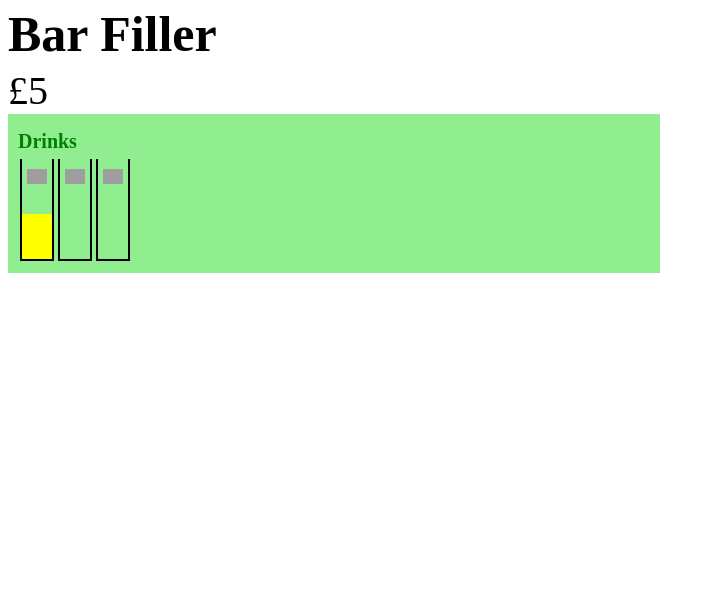
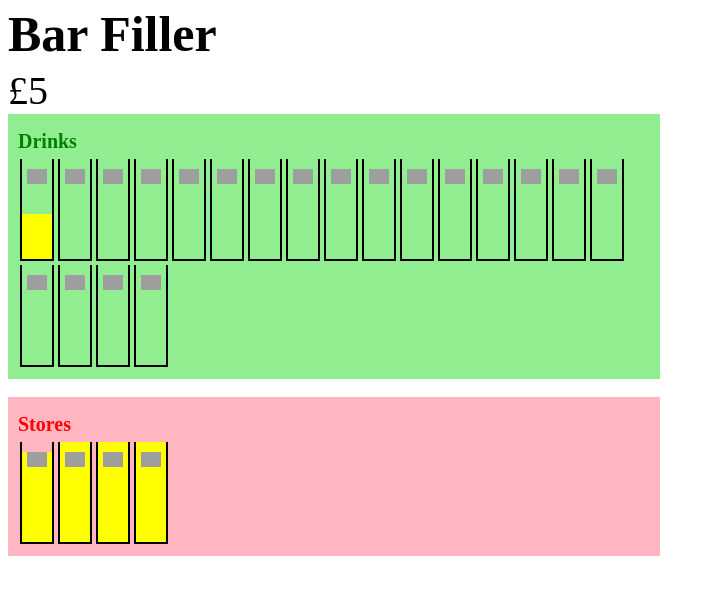
Before and after one commit to AJFaraday/bar_filler, a plain HTML site: page index.html in a window 1280 px wide. Both pictures are taken after a click on the element 37 px from the left and 210 px from the top of the page. Shown: the whole page, without its empty margins (0-715 px from the left). Drawn offline with Linux system fonts and the light colour scheme; grey boxes are pictures that could not be loaded.

Commit message:
Serving drinks is now reliant on stores, stores take time and money to refill.

```diff
--- a/index.html
+++ b/index.html
@@ -10,19 +10,22 @@
     <script type="text/javascript" src="lib/bar_filler.js"></script>
     <script type="text/javascript" src="lib/game_components/account.js"></script>
     <script type="text/javascript" src="lib/game_components/emoji.js"></script>
+    <script type="text/javascript" src="lib/game_components/store_room.js"></script>
 
 
     <script type="text/javascript" src="lib/data/customer_profiles.js"></script>
     <script type="text/javascript" src="lib/data/drinks.js"></script>
     <script type="text/javascript" src="lib/data/expenses.js"></script>
-    <script type="text/javascript" src="lib/data/sources.js"></script>
+    <script type="text/javascript" src="lib/data/stores.js"></script>
 
     <script type="text/javascript" src="lib/renderers/bar.js"></script>
     <script type="text/javascript" src="lib/renderers/money.js"></script>
     <script type="text/javascript" src="lib/renderers/drink_section.js"></script>
+    <script type="text/javascript" src="lib/renderers/store_section.js"></script>
 
     <script type="text/javascript" src="lib/entities/dummy_source.js"></script>
     <script type="text/javascript" src="lib/entities/customer.js"></script>
+    <script type="text/javascript" src="lib/entities/store.js"></script>
 
     <link rel="stylesheet" type="text/css" href="style/bar_filler.css"/>
 
--- a/lib/bar_filler.js
+++ b/lib/bar_filler.js
@@ -11,13 +11,37 @@ BarFiller = {
 
   init: function () {
     this.account = new BarFiller.game_components.account();
+    this.store_room = new BarFiller.game_components.store_room();
 
     new BarFiller.renderers.money();
     new BarFiller.renderers.drink_section();
+    new BarFiller.renderers.store_section();
 
     new BarFiller.entities.customer('beer');
+    new BarFiller.entities.customer('beer');
+    new BarFiller.entities.customer('beer');
+    new BarFiller.entities.customer('beer');
+    new BarFiller.entities.customer('beer');
+    new BarFiller.entities.customer('beer');
+    new BarFiller.entities.customer('wine');
+    new BarFiller.entities.customer('wine');
+    new BarFiller.entities.customer('wine');
+    new BarFiller.entities.customer('wine');
     new BarFiller.entities.customer('wine');
     new BarFiller.entities.customer('spirit');
+    new BarFiller.entities.customer('spirit');
+    new BarFiller.entities.customer('spirit');
+    new BarFiller.entities.customer('spirit');
+    new BarFiller.entities.customer('spirit');
+    new BarFiller.entities.customer('spirit');
+    new BarFiller.entities.customer('spirit');
+    new BarFiller.entities.customer('spirit');
+    new BarFiller.entities.customer('spirit');
+
+    new BarFiller.entities.store('beer');
+    new BarFiller.entities.store('beer');
+    new BarFiller.entities.store('wine');
+    new BarFiller.entities.store('spirit');
 
   },
 
--- a/lib/data/sources.js
+++ /dev/null
@@ -1,29 +0,0 @@
-BarFiller.data.sources = {
-
-  keg: {
-    name: 'Beer Keg',
-    drink_type: 'beer',
-    capacity: 30,
-    refill_time: 30,
-    limit: 3,
-    price: 20
-  },
-
-  wine_bottle: {
-    name: 'wine',
-    drink_type: 'wine',
-    capacity: 10,
-    refill_time: 60,
-    limit: 10,
-    refill_price: 50
-  },
-
-  spirit_bottle: {
-    name: 'Spirit Bottle',
-    drink_type: 'spirit',
-    capacity: 100,
-    refill_time: 10,
-    refill_price: 100
-  }
-
-};
--- /dev/null
+++ b/lib/data/stores.js
@@ -0,0 +1,21 @@
+BarFiller.data.stores = {
+
+  beer: {
+    capacity: 10,
+    refill_turns: 300,
+    refill_price: 20
+  },
+
+  wine: {
+    capacity: 20,
+    refill_turns: 600,
+    refill_price: 50
+  },
+
+  spirit: {
+    capacity: 100,
+    refill_turns: 1000,
+    refill_price: 100
+  }
+
+};
--- a/lib/entities/customer.js
+++ b/lib/entities/customer.js
@@ -46,14 +46,18 @@ BarFiller.entities.customer = function(drink_name) {
 
   this.serve = function() {
     if(!this.active && this.drink_name != 'no_drink') {
-      BarFiller.account.earn(this.price);
       this.refill();
     }
   };
 
   this.refill = function() {
-    this.fill_level = 100;
-    this.active = true;
+    if (BarFiller.store_room.take_drink(this.drink_name)) {
+      BarFiller.account.earn(this.price);
+      this.fill_level = 100;
+      this.active = true;
+    } else {
+      console.log("There's no " + this.drink_name + " to serve.")
+    }
   };
 
   this.random_drink = function() {
--- /dev/null
+++ b/lib/entities/store.js
@@ -0,0 +1,62 @@
+BarFiller.entities.store = function(drink_name) {
+
+  // This runs the 'turn' function every turn
+  BarFiller.turnables.push(this);
+
+  this.drink_name = drink_name;
+  BarFiller.store_room.add_store(this);
+  this.profile = BarFiller.data.stores[drink_name];
+  this.character = BarFiller.data.drinks[drink_name].character;
+  this.fills_per_turn = 100 / this.profile.refill_turns;
+  this.fill_level = 100;
+
+  this.drinks_remaining = this.profile.capacity;
+
+  // this makes a renderer which responds back to this
+  // (bar uses 'fill_level' and 'character'
+  this.renderer = new BarFiller.renderers.bar('#store_section_inner', this);
+
+  // This binds 'click_action' to the click event
+  var me = this;
+  this.renderer.bind_action('click', function() {
+    me.click_action();
+  });
+
+  // This is called each turn
+  this.turn = function() {
+    if(this.filling) {
+      this.fill_level += this.fills_per_turn;
+    }
+  };
+
+  // This is called when the bar is full
+  this.full_action = function() {
+    this.filling = false;
+  };
+
+  // This is called when the bar is empty;
+  this.empty_action = function() {
+
+  };
+
+  this.take_drink = function() {
+    if(this.drinks_remaining > 0) {
+      this.drinks_remaining -= 1;
+      this.fill_level = (this.drinks_remaining / this.profile.capacity) * 100;
+    }
+  };
+
+  // this is called on click (see above)
+  this.click_action = function() {
+    if(!this.is_full()) {
+      BarFiller.account.spend(this.profile.refill_price);
+      this.drinks_remaining = this.profile.capacity;
+      this.filling = true;
+    }
+  };
+
+  this.is_full = function() {
+    return (this.drinks_remaining >= this.profile.capacity);
+  }
+
+};
--- /dev/null
+++ b/lib/game_components/store_room.js
@@ -0,0 +1,32 @@
+BarFiller.game_components.store_room = function() {
+
+  this.stores = {};
+
+  this.add_store = function(store) {
+    if (!this.stores[store.drink_name]) {
+      this.stores[store.drink_name] = [];
+    }
+    this.stores[store.drink_name].push(store);
+  };
+
+  this.get_store = function(drink_name) {
+    var i, store;
+    for (i in this.stores[drink_name]) {
+      store = this.stores[drink_name][i];
+      if (store.drinks_remaining > 0 && !store.filling) {
+        return this.stores[drink_name][i];
+      }
+    }
+  };
+
+  this.take_drink = function(drink_name) {
+    var store = this.get_store(drink_name)
+    if (store) {
+      store.take_drink();
+      return true;
+    } else {
+      return false;
+    }
+  };
+
+};
--- /dev/null
+++ b/lib/renderers/store_section.js
@@ -0,0 +1,14 @@
+BarFiller.renderers.store_section = function () {
+
+  // This only needs to be drawn once
+  // DO NOT ADD TO DRAWABLES
+
+  this.holder = $('<div>').addClass('store_section');
+  this.title = $('<h2>').addClass('store_section_title').html("Stores");
+  this.inner = $('<div>').addClass('store_section_inner').attr('id', 'store_section_inner');
+
+  this.holder.append(this.title);
+  this.holder.append(this.inner);
+  $('#bar_filler').append(this.holder).append($('<br clear="both">'));
+
+};
--- a/style/bar_filler.css
+++ b/style/bar_filler.css
@@ -73,3 +73,23 @@ h2.drink_section_title {
 div.drink_section_inner {
 
 }
+
+/* stores */
+
+div.store_section {
+  position: relative;
+  width: 50%;
+  background-color: lightpink;
+  overflow: auto;
+  padding: 10px;
+}
+
+h2.store_section_title {
+  color: red;
+  font-size: 20px;
+  line-height:0;
+}
+
+div.store_section_inner {
+
+}
```
